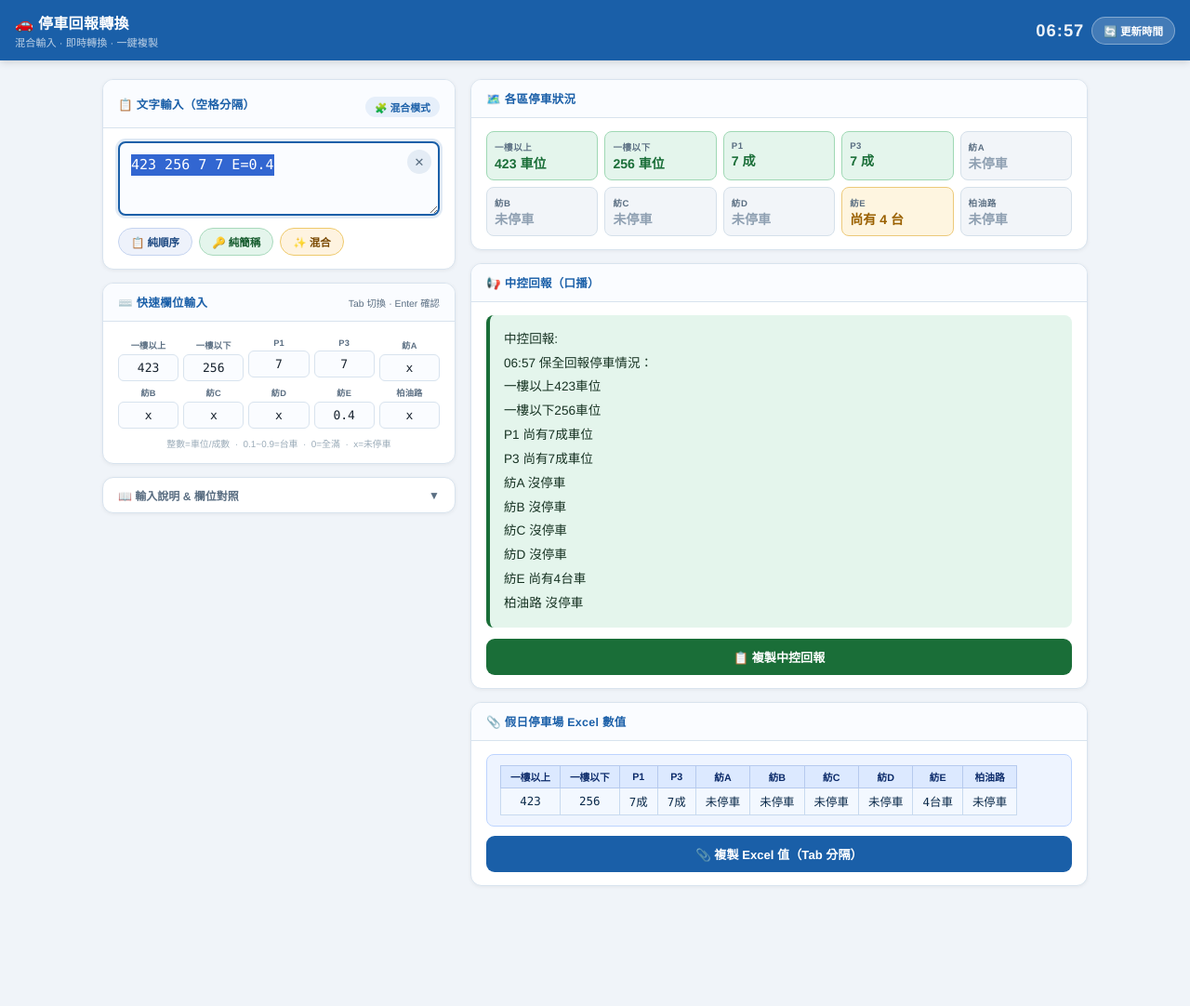
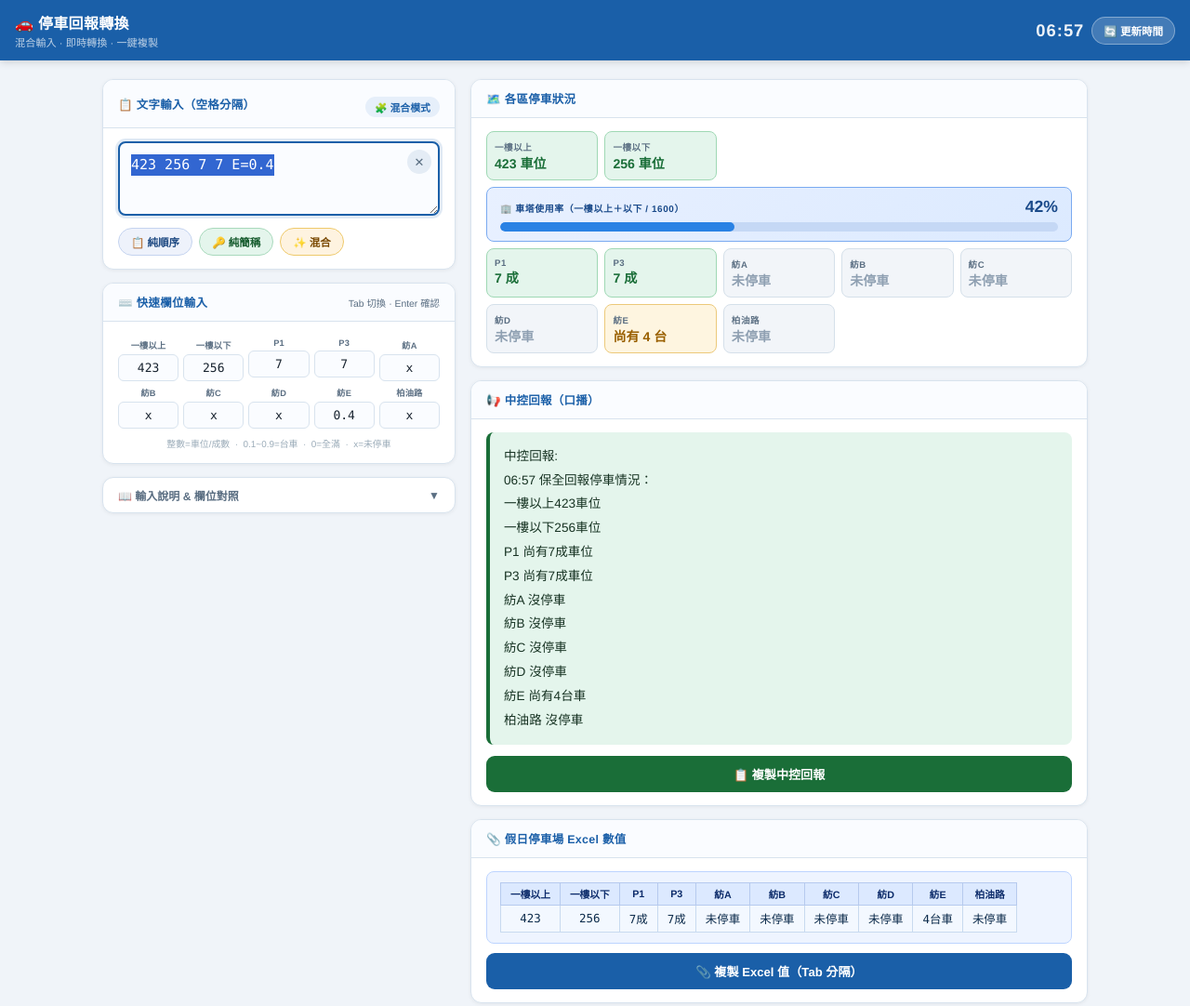
Before and after one commit to Vik1n9/Parking-Report, a plain HTML site: page index.html in a window 1280 px wide. Shown: the whole page at 93% size. Before the commit the page ends 993 px from the top, so only its background shows below. Drawn offline with Linux system fonts and the light colour scheme.

Commit message:
Add tower percentage card to index.html

```diff
--- a/index.html
+++ b/index.html
@@ -272,6 +272,21 @@ button,input,textarea{
 .zone-card.few  .zs{color:var(--amber)}
 .zone-card.full .zs{color:var(--red)}
 .zone-card.empty .zs{color:#8fa0b2}
+
+/* ─── tower pct card ─── */
+.zone-card.tower-pct{
+  background:linear-gradient(135deg,#e8f0ff 0%,#dceaff 100%);
+  border-color:#7aaaf0;
+  grid-column:1/-1;
+  flex-direction:column;
+  gap:6px;
+  padding:10px 14px;
+}
+.tower-pct-top{display:flex;align-items:baseline;justify-content:space-between;gap:8px}
+.zone-card.tower-pct .zn{color:#1a4a8a;font-size:.62rem;letter-spacing:.6px}
+.tower-pct-bar-wrap{width:100%;height:10px;background:#c5d8f5;border-radius:99px;overflow:hidden}
+.tower-pct-bar{height:100%;border-radius:99px;transition:width .4s ease}
+.tower-pct-num{font-size:1.1rem;font-weight:900;white-space:nowrap}
 
 /* ─── report text ─── */
 #reportText{
@@ -787,11 +802,43 @@ function updateAll(source) {
   modeIndicator.textContent = hasEq&&hasNum ? '🧩 混合模式' : hasEq ? '✨ 簡稱模式' : '🔁 順序模式';
   modeIndicator.style.cssText = 'background:var(--blue-lt);color:var(--blue)';
 
+  // tower percentage card (一樓以上 + 一樓以下 / 1600)
+  function towerPctCard(tokens) {
+    const v0 = parseInt((tokens[0]??'x').toString(), 10);
+    const v1 = parseInt((tokens[1]??'x').toString(), 10);
+    const bothValid = !isNaN(v0) && tokens[0].toString().toLowerCase()!=='x'
+                   && !isNaN(v1) && tokens[1].toString().toLowerCase()!=='x';
+    if (!bothValid) {
+      return `<div class="zone-card tower-pct">
+        <div class="tower-pct-top">
+          <div class="zn">🏢 車塔使用率（一樓以上＋以下 / 1600）</div>
+          <div class="tower-pct-num" style="color:#9aabb8">—</div>
+        </div>
+        <div class="tower-pct-bar-wrap"><div class="tower-pct-bar" style="width:0%;background:#a0b8d8"></div></div>
+      </div>`;
+    }
+    const sum  = v0 + v1;
+    const pct  = Math.round(sum / 1600 * 100);
+    const barW = Math.min(pct, 100);
+    const barC = pct >= 90 ? 'var(--red)' : pct >= 70 ? 'var(--amber)' : '#2a82e4';
+    const numC = pct >= 90 ? 'var(--red)' : pct >= 70 ? 'var(--amber)' : '#1a4a8a';
+    return `<div class="zone-card tower-pct">
+      <div class="tower-pct-top">
+        <div class="zn">🏢 車塔使用率（一樓以上＋以下 / 1600）</div>
+        <div class="tower-pct-num" style="color:${numC}">${pct}%</div>
+      </div>
+      <div class="tower-pct-bar-wrap"><div class="tower-pct-bar" style="width:${barW}%;background:${barC}"></div></div>
+    </div>`;
+  }
+
   // zones
-  zoneGrid.innerHTML = LABELS.map((lbl,i) => {
+  const zoneCards = LABELS.map((lbl,i) => {
     const {cls,s} = zoneInfo(i, tokens[i]);
     return `<div class="zone-card ${cls}"><div class="zn">${lbl}</div><div class="zs">${s}</div></div>`;
-  }).join('');
+  });
+  // insert tower pct card after index 1 (一樓以下)
+  zoneCards.splice(2, 0, towerPctCard(tokens));
+  zoneGrid.innerHTML = zoneCards.join('');
 
   // report
   const rpt = buildReport(tokens, currentTime);
```
